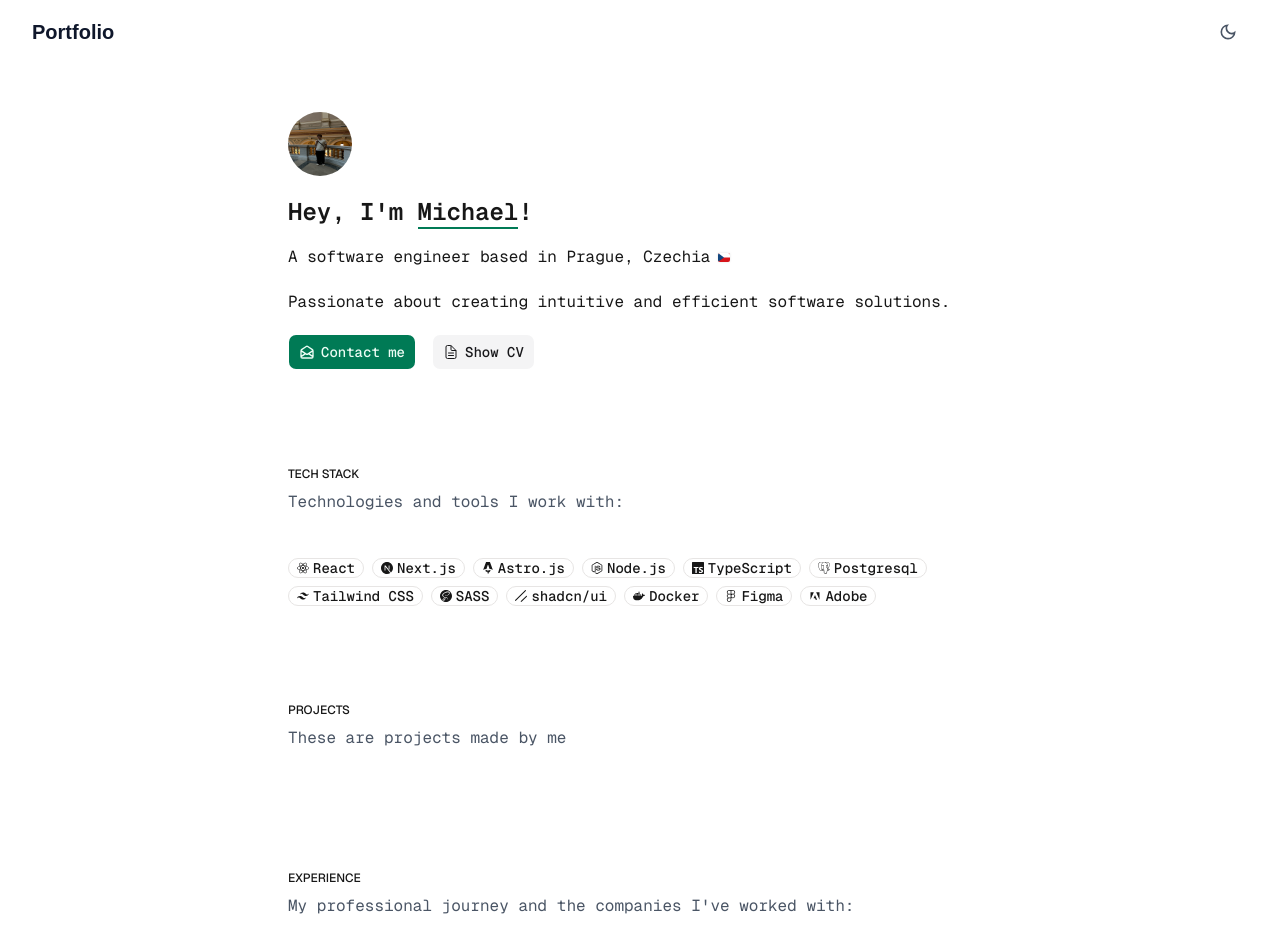
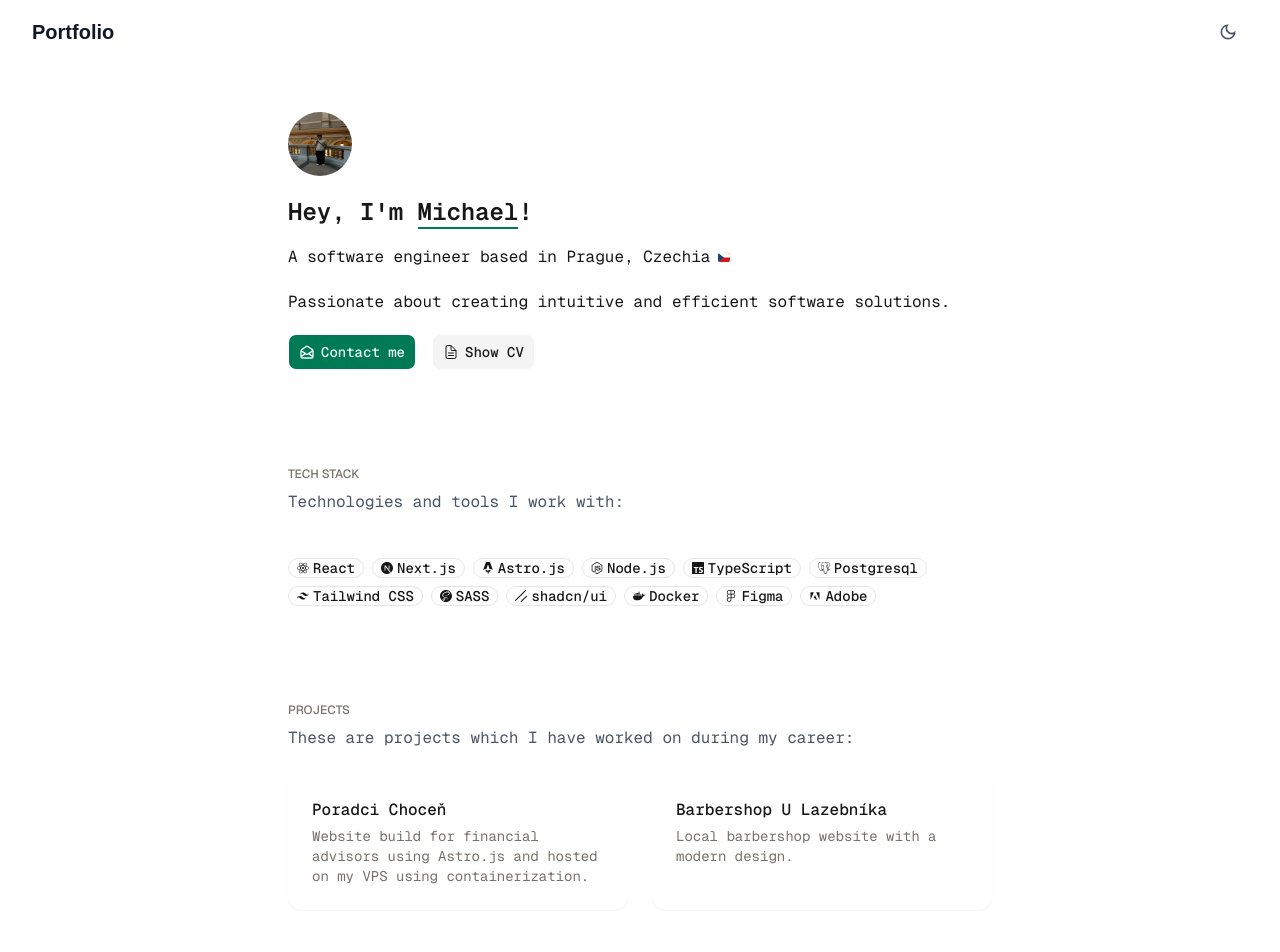
Before and after one commit to michaelptacek05/michaelptacek.com, a Next.js app: page / in a window 1280 px wide. Shown: the top 952 px of the page. Built offline with nearby package versions, Linux system fonts and the light colour scheme.

Commit message:
feat: implement ProjectCard component and integrate into HomeProjects section style: update SectionHeader text color for improved readability chore: enhance global styles with additional color variables and adjustments

```diff
--- a/app/components/ProjectCard.tsx
+++ b/app/components/ProjectCard.tsx
@@ -0,0 +1,30 @@
+import Link from "next/link";
+import {
+    Card,
+    CardHeader,
+    CardTitle,
+    CardDescription,
+} from "@/components/ui/card";
+
+interface ProjectCardProps {
+    name: string;
+    description: string;
+    href: string;
+}
+
+export function ProjectCard({ name, description, href }: ProjectCardProps) {
+    return (
+        <Link href={href} className="block no-underline group">
+            <Card className="transition-all duration-300 hover:border-primary/50 hover:bg-accent/50 cursor-pointer h-full border-foreground/10 bg-card text-card-foreground">
+                <CardHeader>
+                    <CardTitle className="group-hover:text-primary transition-colors">
+                        {name}
+                    </CardTitle>
+                    <CardDescription>
+                        {description}
+                    </CardDescription>
+                </CardHeader>
+            </Card>
+        </Link>
+    );
+}
--- a/app/components/SectionHeader.tsx
+++ b/app/components/SectionHeader.tsx
@@ -7,7 +7,7 @@
 }) {
     return (
         <div className={text ? "mb-6" : "mb-2"}>
-            <h2 className="font-sans font-medium text-xs text-faded uppercase">
+            <h2 className="font-sans font-medium text-xs text-muted-foreground uppercase">
                 {heading}
             </h2>
             {text && (
--- a/app/components/pages/Home/HomeProjects.tsx
+++ b/app/components/pages/Home/HomeProjects.tsx
@@ -1,12 +1,40 @@
 import { ContentContainer } from "../../ContentContainer";
 import { SectionHeader } from "../../SectionHeader";
+import { ProjectCard } from "../../ProjectCard";
+
+const PROJECTS = [
+    {
+        name: "Poradci Choceň",
+        description:
+            "Website build for financial advisors using Astro.js and hosted on my VPS using containerization.",
+        href: "https://poradci-chocen.cz/",
+    },
+    {
+        name: "Barbershop U Lazebníka",
+        description: "Local barbershop website with a modern design.",
+        href: "https://barbershopulazebnika.cz/",
+    },
+];
 
 export function HomeProjects() {
-    return(
+    return (
         <section>
             <ContentContainer>
-                <SectionHeader heading="Projects" text="These are projects made by me" />
+                <SectionHeader
+                    heading="Projects"
+                    text="These are projects which I have worked on during my career:"
+                />
+                <div className="grid grid-cols-1 md:grid-cols-2 lg:grid-cols-2 gap-6">
+                    {PROJECTS.map((project) => (
+                        <ProjectCard
+                            key={project.name}
+                            name={project.name}
+                            description={project.description}
+                            href={project.href}
+                        />
+                    ))}
+                </div>
             </ContentContainer>
         </section>
-    )
+    );
 }
--- a/app/globals.css
+++ b/app/globals.css
@@ -2,18 +2,57 @@
 @import "tw-animate-css";
 @import "shadcn/tailwind.css";
 
-@custom-variant dark (&:is(.dark *));
+@custom-variant dark (&:where(.dark, .dark *));
 
-@variant dark (&:where(.dark, .dark *));
+:root {
+  /* Tvoje vlastní barvy pro světlý režim */
+  --background: #ffffff;
+  --foreground: #171717;
+
+  /* Zbytek shadcn proměnných pro komponenty */
+  --card: #ffffff;
+  --card-foreground: #171717;
+  --popover: #ffffff;
+  --popover-foreground: #171717;
+  --primary: oklch(0.508 0.118 165.612);
+  --primary-foreground: oklch(0.979 0.021 166.113);
+  --secondary: oklch(0.967 0.001 286.375);
+  --secondary-foreground: oklch(0.21 0.006 285.885);
+  --muted: oklch(0.97 0.001 106.424);
+  --muted-foreground: oklch(0.553 0.013 58.071);
+  --accent: oklch(0.97 0.001 106.424);
+  --accent-foreground: #171717;
+  --destructive: oklch(0.577 0.245 27.325);
+  --border: oklch(0.923 0.003 48.717);
+  --input: oklch(0.923 0.003 48.717);
+  --ring: oklch(0.709 0.01 56.259);
+  --chart-1: oklch(0.879 0.169 91.605);
+  --chart-2: oklch(0.769 0.188 70.08);
+  --chart-3: oklch(0.666 0.179 58.318);
+  --chart-4: oklch(0.555 0.163 48.998);
+  --chart-5: oklch(0.473 0.137 46.201);
+  --radius: 0.625rem;
+  --sidebar: #ffffff;
+  --sidebar-foreground: #171717;
+  --sidebar-primary: oklch(0.596 0.145 163.225);
+  --sidebar-primary-foreground: oklch(0.979 0.021 166.113);
+  --sidebar-accent: oklch(0.97 0.001 106.424);
+  --sidebar-accent-foreground: #171717;
+  --sidebar-border: oklch(0.923 0.003 48.717);
+  --sidebar-ring: oklch(0.709 0.01 56.259);
+}
 
 .dark {
-  --background: oklch(0.147 0.004 49.25);
-  --foreground: oklch(0.985 0.001 106.423);
+  /* Tvoje vlastní barvy pro tmavý režim */
+  --background: #191b25;
+  --foreground: #ededed;
   color-scheme: dark;
-  --card: oklch(0.216 0.006 56.043);
-  --card-foreground: oklch(0.985 0.001 106.423);
+
+  /* Zbytek shadcn proměnných pro komponenty */
+  --card: #191b25;
+  --card-foreground: #ededed;
   --popover: oklch(0.216 0.006 56.043);
-  --popover-foreground: oklch(0.985 0.001 106.423);
+  --popover-foreground: #ededed;
   --primary: oklch(0.432 0.095 166.913);
   --primary-foreground: oklch(0.979 0.021 166.113);
   --secondary: oklch(0.274 0.006 286.033);
@@ -21,7 +60,7 @@
   --muted: oklch(0.268 0.007 34.298);
   --muted-foreground: oklch(0.709 0.01 56.259);
   --accent: oklch(0.268 0.007 34.298);
-  --accent-foreground: oklch(0.985 0.001 106.423);
+  --accent-foreground: #ededed;
   --destructive: oklch(0.704 0.191 22.216);
   --border: oklch(1 0 0 / 10%);
   --input: oklch(1 0 0 / 15%);
@@ -32,11 +71,11 @@
   --chart-4: oklch(0.555 0.163 48.998);
   --chart-5: oklch(0.473 0.137 46.201);
   --sidebar: oklch(0.216 0.006 56.043);
-  --sidebar-foreground: oklch(0.985 0.001 106.423);
+  --sidebar-foreground: #ededed;
   --sidebar-primary: oklch(0.696 0.17 162.48);
   --sidebar-primary-foreground: oklch(0.262 0.051 172.552);
   --sidebar-accent: oklch(0.268 0.007 34.298);
-  --sidebar-accent-foreground: oklch(0.985 0.001 106.423);
+  --sidebar-accent-foreground: #ededed;
   --sidebar-border: oklch(1 0 0 / 10%);
   --sidebar-ring: oklch(0.553 0.013 58.071);
 }
@@ -45,8 +84,9 @@
   --color-background: var(--background);
   --color-foreground: var(--foreground);
   --font-sans: var(--font-geist-sans);
-  --font-mono: var(--font-mono);
-  --font-heading: var(--font-mono);
+  --font-mono: var(--font-geist-mono);
+
+  /* Tyhle proměnné musí zůstat, aby fungoval shadcn/ui s Tailwind v4 */
   --color-sidebar-ring: var(--sidebar-ring);
   --color-sidebar-border: var(--sidebar-border);
   --color-sidebar-accent-foreground: var(--sidebar-accent-foreground);
@@ -85,76 +125,15 @@
   --radius-4xl: calc(var(--radius) * 2.6);
 }
 
-:root {
-  --background: oklch(1 0 0);
-  --foreground: oklch(0.147 0.004 49.25);
-  --card: oklch(1 0 0);
-  --card-foreground: oklch(0.147 0.004 49.25);
-  --popover: oklch(1 0 0);
-  --popover-foreground: oklch(0.147 0.004 49.25);
-  --primary: oklch(0.508 0.118 165.612);
-  --primary-foreground: oklch(0.979 0.021 166.113);
-  --secondary: oklch(0.967 0.001 286.375);
-  --secondary-foreground: oklch(0.21 0.006 285.885);
-  --muted: oklch(0.97 0.001 106.424);
-  --muted-foreground: oklch(0.553 0.013 58.071);
-  --accent: oklch(0.97 0.001 106.424);
-  --accent-foreground: oklch(0.216 0.006 56.043);
-  --destructive: oklch(0.577 0.245 27.325);
-  --border: oklch(0.923 0.003 48.717);
-  --input: oklch(0.923 0.003 48.717);
-  --ring: oklch(0.709 0.01 56.259);
-  --chart-1: oklch(0.879 0.169 91.605);
-  --chart-2: oklch(0.769 0.188 70.08);
-  --chart-3: oklch(0.666 0.179 58.318);
-  --chart-4: oklch(0.555 0.163 48.998);
-  --chart-5: oklch(0.473 0.137 46.201);
-  --radius: 0.625rem;
-  --sidebar: oklch(0.985 0.001 106.423);
-  --sidebar-foreground: oklch(0.147 0.004 49.25);
-  --sidebar-primary: oklch(0.596 0.145 163.225);
-  --sidebar-primary-foreground: oklch(0.979 0.021 166.113);
-  --sidebar-accent: oklch(0.97 0.001 106.424);
-  --sidebar-accent-foreground: oklch(0.216 0.006 56.043);
-  --sidebar-border: oklch(0.923 0.003 48.717);
-  --sidebar-ring: oklch(0.709 0.01 56.259);
-}
-
 @layer base {
   * {
     @apply border-border outline-ring/50;
   }
+
   body {
-    @apply bg-background text-foreground;
-  }
-  html {
-    @apply font-mono;
+    /* Přidáno tvé vlastní formátování */
+    background: var(--background);
+    color: var(--foreground);
+    font-family: Arial, Helvetica, sans-serif;
   }
 }
-
-
-@variant dark (&:where(.dark, .dark *));
-
-:root {
-  --background: #ffffff;
-  --foreground: #171717;
-}
-
-.dark {
-  --background: #191b25;
-  --foreground: #ededed;
-  color-scheme: dark;
-}
-
-@theme inline {
-  --color-background: var(--background);
-  --color-foreground: var(--foreground);
-  --font-sans: var(--font-geist-sans);
-  --font-mono: var(--font-geist-mono);
-}
-
-body {
-  background: var(--background);
-  color: var(--foreground);
-  font-family: Arial, Helvetica, sans-serif;
-}
--- /dev/null
+++ b/components/ui/card.tsx
@@ -0,0 +1,103 @@
+import * as React from "react";
+
+import { cn } from "@/lib/utils";
+
+function Card({
+    className,
+    size = "default",
+    ...props
+}: React.ComponentProps<"div"> & { size?: "default" | "sm" }) {
+    return (
+        <div
+            data-slot="card"
+            data-size={size}
+            className={cn(
+                "group/card flex flex-col gap-6 overflow-hidden rounded-xl bg-card py-6 text-sm text-card-foreground shadow-xs has-[>img:first-child]:pt-0 data-[size=sm]:gap-4 data-[size=sm]:py-4 *:[img:first-child]:rounded-t-xl *:[img:last-child]:rounded-b-xl",
+                className,
+            )}
+            {...props}
+        />
+    );
+}
+
+function CardHeader({ className, ...props }: React.ComponentProps<"div">) {
+    return (
+        <div
+            data-slot="card-header"
+            className={cn(
+                "group/card-header @container/card-header grid auto-rows-min items-start gap-1 rounded-t-xl px-6 group-data-[size=sm]/card:px-4 has-data-[slot=card-action]:grid-cols-[1fr_auto] has-data-[slot=card-description]:grid-rows-[auto_auto] [.border-b]:pb-6 group-data-[size=sm]/card:[.border-b]:pb-4",
+                className,
+            )}
+            {...props}
+        />
+    );
+}
+
+function CardTitle({ className, ...props }: React.ComponentProps<"div">) {
+    return (
+        <div
+            data-slot="card-title"
+            className={cn(
+                "font-heading font-mono text-base leading-normal font-medium group-data-[size=sm]/card:text-sm",
+                className,
+            )}
+            {...props}
+        />
+    );
+}
+
+function CardDescription({ className, ...props }: React.ComponentProps<"div">) {
+    return (
+        <div
+            data-slot="card-description"
+            className={cn("font-mono text-sm text-muted-foreground", className)}
+            {...props}
+        />
+    );
+}
+
+function CardAction({ className, ...props }: React.ComponentProps<"div">) {
+    return (
+        <div
+            data-slot="card-action"
+            className={cn(
+                "col-start-2 row-span-2 row-start-1 self-start justify-self-end",
+                className,
+            )}
+            {...props}
+        />
+    );
+}
+
+function CardContent({ className, ...props }: React.ComponentProps<"div">) {
+    return (
+        <div
+            data-slot="card-content"
+            className={cn("px-6 group-data-[size=sm]/card:px-4", className)}
+            {...props}
+        />
+    );
+}
+
+function CardFooter({ className, ...props }: React.ComponentProps<"div">) {
+    return (
+        <div
+            data-slot="card-footer"
+            className={cn(
+                "flex items-center rounded-b-xl px-6 group-data-[size=sm]/card:px-4 [.border-t]:pt-6 group-data-[size=sm]/card:[.border-t]:pt-4",
+                className,
+            )}
+            {...props}
+        />
+    );
+}
+
+export {
+    Card,
+    CardHeader,
+    CardFooter,
+    CardTitle,
+    CardAction,
+    CardDescription,
+    CardContent,
+};
```
